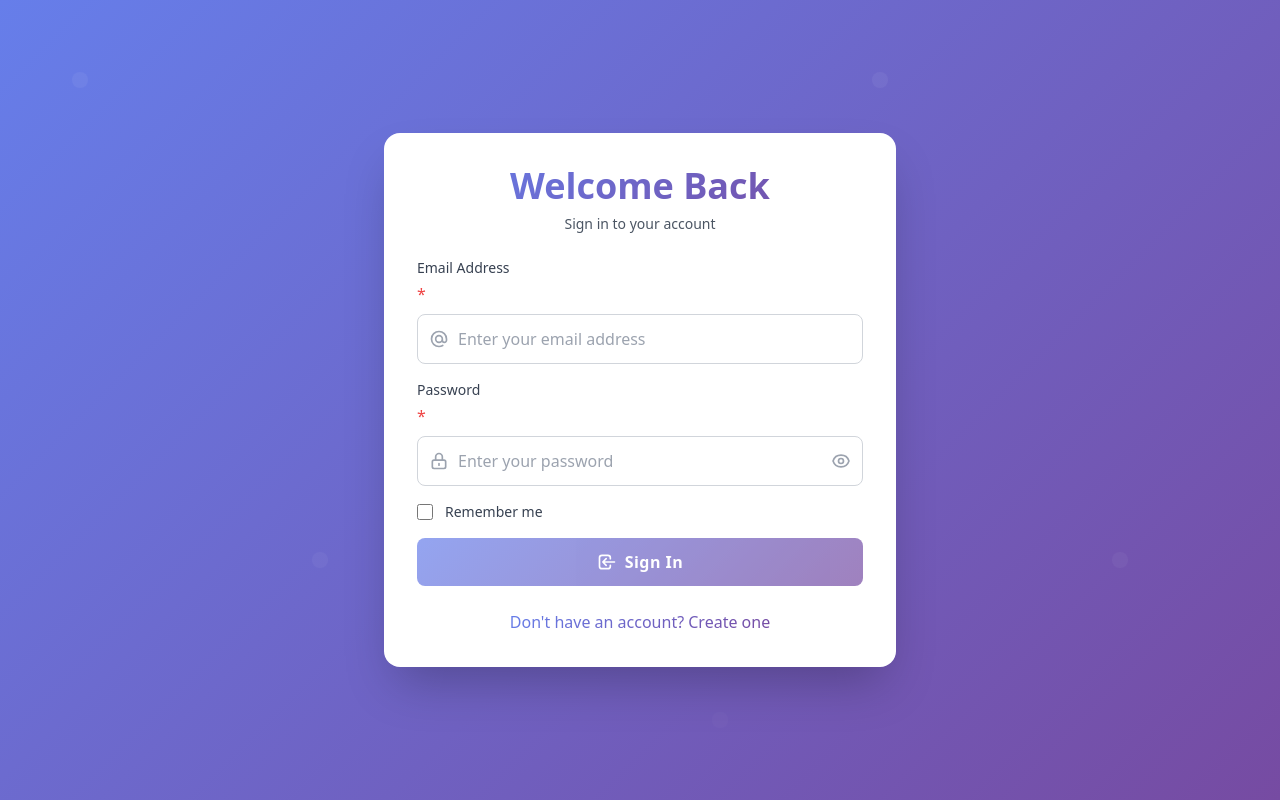
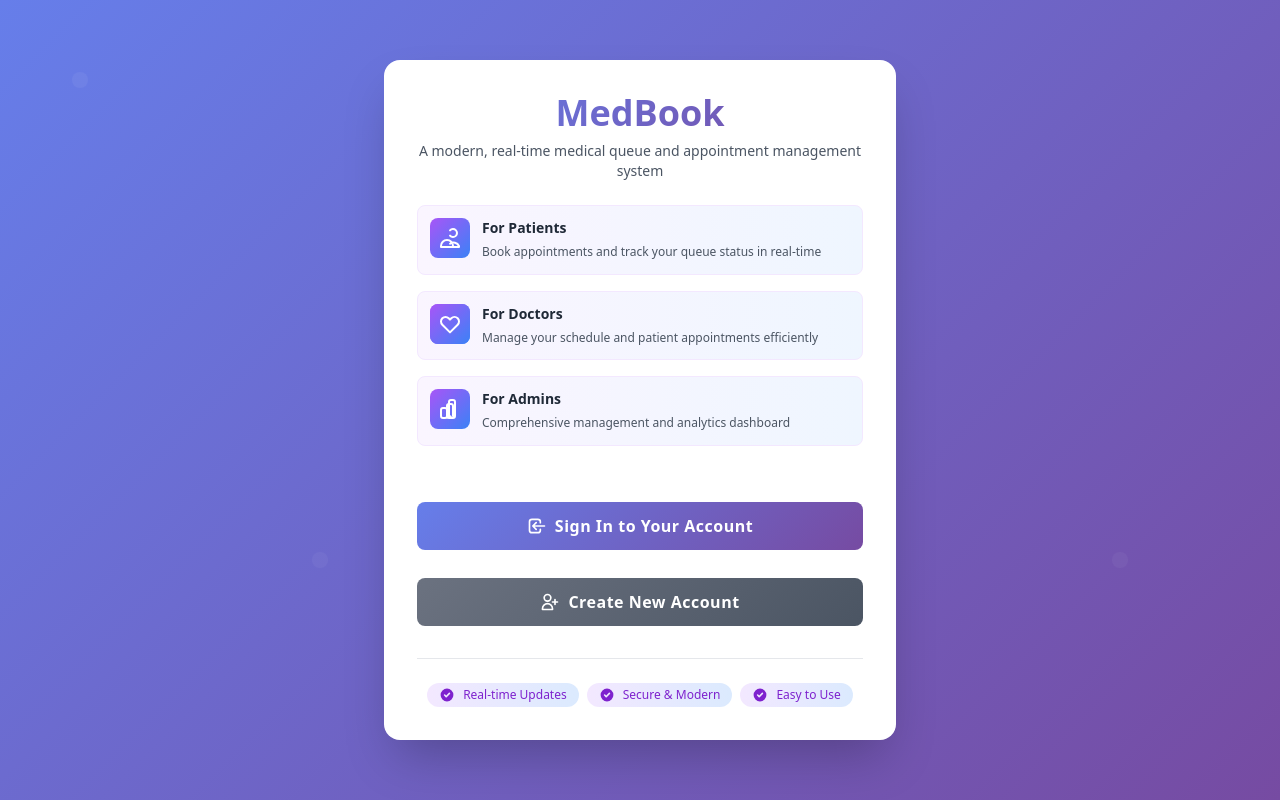
Before and after one commit to victorkiambi/hospital-appointment-and-queue-management-system-fe, a Vue app: page / in a window 1280 px wide. Before the commit this address led to /login. Built offline with nearby package versions, Linux system fonts and the light colour scheme.

Commit message:
feat: improved homepage layout

```diff
--- a/src/pages/Home.vue
+++ b/src/pages/Home.vue
@@ -1,26 +1,177 @@
 <template>
-  <div class="min-h-screen flex flex-col items-center justify-center">
-    <div class="w-full flex justify-end p-4">
-      <button class="btn btn-outline btn-error" @click="logout">Logout</button>
-    </div>
-    <div class="card bg-base-100 shadow-xl w-full max-w-md">
-      <div class="card-body text-center">
-        <h1 class="card-title text-3xl text-blue-600">Home Page</h1>
-        <p class="mt-2">Welcome to the Home page!</p>
+  <div class="auth-container">
+    <div class="auth-card">
+      <div class="auth-card-body">
+        <!-- Header -->
+        <div class="auth-header">
+          <h1 class="auth-title">MedBook</h1>
+          <p class="auth-subtitle">A modern, real-time medical queue and appointment management system</p>
+        </div>
+
+        <!-- Welcome Message -->
+        <div class="welcome-section">
+          <div class="feature-grid">
+            <div class="feature-item">
+              <div class="feature-icon">
+                <svg class="w-6 h-6" fill="none" stroke="currentColor" viewBox="0 0 24 24">
+                  <path stroke-linecap="round" stroke-linejoin="round" stroke-width="2" d="M12 4.354a4 4 0 110 5.292M15 21H3v-1a6 6 0 0112 0v1zm0 0h6v-1a6 6 0 00-9-2.239"></path>
+                </svg>
+              </div>
+              <div class="feature-content">
+                <h3 class="feature-title">For Patients</h3>
+                <p class="feature-description">Book appointments and track your queue status in real-time</p>
+              </div>
+            </div>
+
+            <div class="feature-item">
+              <div class="feature-icon">
+                <div class="feature-icon">
+                  <svg class="w-6 h-6" fill="none" stroke="currentColor" viewBox="0 0 24 24">
+                    <path stroke-linecap="round" stroke-linejoin="round" stroke-width="2" d="M4.318 6.318a4.5 4.5 0 000 6.364L12 20.364l7.682-7.682a4.5 4.5 0 00-6.364-6.364L12 7.636l-1.318-1.318a4.5 4.5 0 00-6.364 0z"></path>
+                  </svg>
+                </div>
+              </div>
+              <div class="feature-content">
+                <h3 class="feature-title">For Doctors</h3>
+                <p class="feature-description">Manage your schedule and patient appointments efficiently</p>
+              </div>
+            </div>
+
+            <div class="feature-item">
+              <div class="feature-icon">
+                <svg class="w-6 h-6" fill="none" stroke="currentColor" viewBox="0 0 24 24">
+                  <path stroke-linecap="round" stroke-linejoin="round" stroke-width="2" d="M9 19v-6a2 2 0 00-2-2H5a2 2 0 00-2 2v6a2 2 0 002 2h2a2 2 0 002-2zm0 0V9a2 2 0 012-2h2a2 2 0 012 2v10m-6 0a2 2 0 002 2h2a2 2 0 00-2-2m0 0V5a2 2 0 012-2h2a2 2 0 012 2v14a2 2 0 01-2 2h-2a2 2 0 01-2-2z"></path>
+                </svg>
+              </div>
+              <div class="feature-content">
+                <h3 class="feature-title">For Admins</h3>
+                <p class="feature-description">Comprehensive management and analytics dashboard</p>
+              </div>
+            </div>
+          </div>
+        </div>
+
+        <!-- Action Buttons -->
+        <div class="auth-form">
+          <router-link to="/login" class="auth-button-link">
+            <button type="button" class="auth-button">
+              <span class="flex items-center justify-center">
+                <svg class="w-5 h-5 mr-2" fill="none" stroke="currentColor" viewBox="0 0 24 24">
+                  <path stroke-linecap="round" stroke-linejoin="round" stroke-width="2" d="M11 16l-4-4m0 0l4-4m-4 4h14m-5 4v1a3 3 0 01-3 3H6a3 3 0 01-3-3V7a3 3 0 013-3h7a3 3 0 013 3v1"></path>
+                </svg>
+                Sign In to Your Account
+              </span>
+            </button>
+          </router-link>
+
+          <router-link to="/register" class="auth-button-link">
+            <button type="button" class="auth-button auth-button-secondary">
+              <span class="flex items-center justify-center">
+                <svg class="w-5 h-5 mr-2" fill="none" stroke="currentColor" viewBox="0 0 24 24">
+                  <path stroke-linecap="round" stroke-linejoin="round" stroke-width="2" d="M18 9v3m0 0v3m0-3h3m-3 0h-3m-2-5a4 4 0 11-8 0 4 4 0 018 0zM3 20a6 6 0 0112 0v1H3v-1z"></path>
+                </svg>
+                Create New Account
+              </span>
+            </button>
+          </router-link>
+        </div>
+
+        <!-- Features -->
+        <div class="features-section">
+          <div class="features-list">
+            <div class="feature-badge">
+              <svg class="w-4 h-4 mr-2" fill="currentColor" viewBox="0 0 20 20">
+                <path fill-rule="evenodd" d="M10 18a8 8 0 100-16 8 8 0 000 16zm3.707-9.293a1 1 0 00-1.414-1.414L9 10.586 7.707 9.293a1 1 0 00-1.414 1.414l2 2a1 1 0 001.414 0l4-4z" clip-rule="evenodd"></path>
+              </svg>
+              Real-time Updates
+            </div>
+            <div class="feature-badge">
+              <svg class="w-4 h-4 mr-2" fill="currentColor" viewBox="0 0 20 20">
+                <path fill-rule="evenodd" d="M10 18a8 8 0 100-16 8 8 0 000 16zm3.707-9.293a1 1 0 00-1.414-1.414L9 10.586 7.707 9.293a1 1 0 00-1.414 1.414l2 2a1 1 0 001.414 0l4-4z" clip-rule="evenodd"></path>
+              </svg>
+              Secure & Modern
+            </div>
+            <div class="feature-badge">
+              <svg class="w-4 h-4 mr-2" fill="currentColor" viewBox="0 0 20 20">
+                <path fill-rule="evenodd" d="M10 18a8 8 0 100-16 8 8 0 000 16zm3.707-9.293a1 1 0 00-1.414-1.414L9 10.586 7.707 9.293a1 1 0 00-1.414 1.414l2 2a1 1 0 001.414 0l4-4z" clip-rule="evenodd"></path>
+              </svg>
+              Easy to Use
+            </div>
+          </div>
+        </div>
       </div>
     </div>
   </div>
 </template>
 
 <script setup>
-import { useUserStore } from '../store/user'
-import { useRouter } from 'vue-router'
+// No additional imports needed for this static homepage
+</script>
 
-const userStore = useUserStore()
-const router = useRouter()
+<style scoped>
+/* Homepage specific styles */
+.welcome-section {
+  @apply mb-8;
+}
 
-function logout() {
-  userStore.logout()
-  router.push('/login')
+.feature-grid {
+  @apply space-y-4;
 }
-</script>
+
+.feature-item {
+  @apply flex items-start space-x-3 p-3 rounded-lg bg-gradient-to-r from-purple-50 to-blue-50 border border-purple-100;
+}
+
+.feature-icon {
+  @apply flex-shrink-0 w-10 h-10 bg-gradient-to-br from-purple-500 to-blue-500 rounded-lg flex items-center justify-center text-white;
+}
+
+.feature-content {
+  @apply flex-1;
+}
+
+.feature-title {
+  @apply font-semibold text-gray-800 text-sm mb-1;
+}
+
+.feature-description {
+  @apply text-xs text-gray-600 leading-relaxed;
+}
+
+.auth-button-link {
+  @apply block w-full;
+  text-decoration: none;
+}
+
+.auth-button-secondary {
+  @apply mt-3;
+  background: linear-gradient(135deg, #6b7280 0%, #4b5563 100%);
+}
+
+.auth-button-secondary:hover:not(:disabled) {
+  box-shadow: 0 10px 20px rgba(107, 114, 128, 0.3);
+}
+
+.features-section {
+  @apply mt-8 pt-6 border-t border-gray-200;
+}
+
+.features-list {
+  @apply flex flex-wrap justify-center gap-2;
+}
+
+.feature-badge {
+  @apply flex items-center text-xs px-3 py-1 bg-gradient-to-r from-purple-100 to-blue-100 text-purple-700 rounded-full font-medium;
+}
+
+/* Responsive adjustments */
+@media (max-width: 640px) {
+  .feature-item {
+    @apply flex-col text-center space-x-0 space-y-2;
+  }
+
+  .feature-icon {
+    @apply mx-auto;
+  }
+}
+</style>
--- a/src/router/index.js
+++ b/src/router/index.js
@@ -6,7 +6,6 @@ const routes = [
     path: '/',
     name: 'Home',
     component: () => import('../pages/Home.vue'),
-    meta: { requiresAuth: true },
   },
   {
     path: '/admin/dashboard',
```
